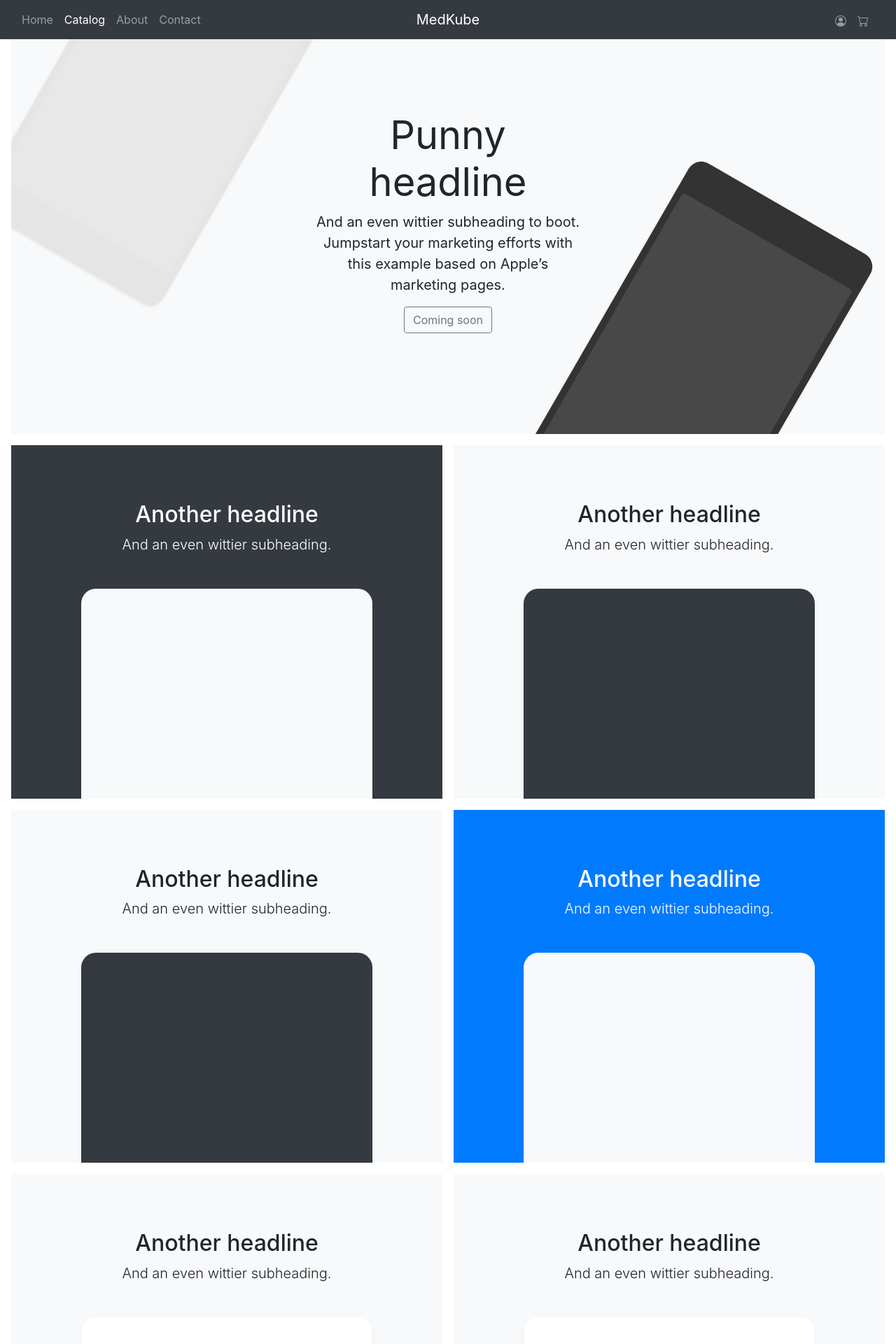
After one commit to ShahzadUmarBaig/Pharmacy-Web-App, a PHP site: page /product.html in a window 1280 px wide. The commit adds this page. Shown: the top 1920 px of the page at 70% size. Run offline with PHP 8.4, Linux system fonts and the light colour scheme; some libraries are stand-ins or nearby versions.

```diff
--- a/index.css
+++ b/index.css
@@ -1,3 +1,7 @@
+html {
+  scroll-behavior: smooth;
+}
+
 .bd-placeholder-img {
   font-size: 1.125rem;
   text-anchor: middle;
--- /dev/null
+++ b/product.css
@@ -0,0 +1,74 @@
+.container {
+  max-width: 960px;
+}
+
+/*
+ * Custom translucent site header
+ */
+
+.site-header {
+  background-color: rgba(0, 0, 0, .85);
+  -webkit-backdrop-filter: saturate(180%) blur(20px);
+  backdrop-filter: saturate(180%) blur(20px);
+}
+.site-header a {
+  color: #999;
+  transition: ease-in-out color .15s;
+}
+.site-header a:hover {
+  color: #fff;
+  text-decoration: none;
+}
+
+/*
+ * Dummy devices (replace them with your own or something else entirely!)
+ */
+
+.product-device {
+  position: absolute;
+  right: 10%;
+  bottom: -30%;
+  width: 300px;
+  height: 540px;
+  background-color: #333;
+  border-radius: 21px;
+  -webkit-transform: rotate(30deg);
+  transform: rotate(30deg);
+}
+
+.product-device::before {
+  position: absolute;
+  top: 10%;
+  right: 10px;
+  bottom: 10%;
+  left: 10px;
+  content: "";
+  background-color: rgba(255, 255, 255, .1);
+  border-radius: 5px;
+}
+
+.product-device-2 {
+  top: -25%;
+  right: auto;
+  bottom: 0;
+  left: 5%;
+  background-color: #e5e5e5;
+}
+
+
+/*
+ * Extra utilities
+ */
+
+.flex-equal > * {
+  -ms-flex: 1;
+  flex: 1;
+}
+@media (min-width: 768px) {
+  .flex-md-equal > * {
+    -ms-flex: 1;
+    flex: 1;
+  }
+}
+
+.overflow-hidden { overflow: hidden; }
--- /dev/null
+++ b/product.html
@@ -0,0 +1,327 @@
+<!DOCTYPE html>
+<html lang="en">
+  <head>
+    <meta charset="UTF-8" />
+    <meta name="viewport" content="width=device-width, initial-scale=1.0" />
+    <link
+      rel="stylesheet"
+      href="https://stackpath.bootstrapcdn.com/bootstrap/4.5.0/css/bootstrap.min.css"
+      integrity="sha384-9aIt2nRpC12Uk9gS9baDl411NQApFmC26EwAOH8WgZl5MYYxFfc+NcPb1dKGj7Sk"
+      crossorigin="anonymous"
+    />
+    <script
+      src="https://stackpath.bootstrapcdn.com/bootstrap/4.5.0/js/bootstrap.min.js"
+      integrity="sha384-OgVRvuATP1z7JjHLkuOU7Xw704+h835Lr+6QL9UvYjZE3Ipu6Tp75j7Bh/kR0JKI"
+      crossorigin="anonymous"
+    ></script>
+
+    <script src="//cdnjs.cloudflare.com/ajax/libs/jquery/3.2.1/jquery.min.js"></script>
+
+    <link
+      rel="stylesheet"
+      href="https://use.fontawesome.com/releases/v5.1.0/css/all.css"
+      integrity="sha384-lKuwvrZot6UHsBSfcMvOkWwlCMgc0TaWr+30HWe3a4ltaBwTZhyTEggF5tJv8tbt"
+      crossorigin="anonymous"
+    />
+
+    <link
+      rel="canonical"
+      href="https://getbootstrap.com/docs/4.5/examples/product/"
+    />
+
+    <!-- Bootstrap core CSS -->
+    <link href="../assets/dist/css/bootstrap.css" rel="stylesheet" />
+
+    <style>
+      .bd-placeholder-img {
+        font-size: 1.125rem;
+        text-anchor: middle;
+        -webkit-user-select: none;
+        -moz-user-select: none;
+        -ms-user-select: none;
+        user-select: none;
+      }
+
+      @media (min-width: 768px) {
+        .bd-placeholder-img-lg {
+          font-size: 3.5rem;
+        }
+      }
+    </style>
+    <!-- Custom styles for this template -->
+    <link href="product.css" rel="stylesheet" />
+  </head>
+  <body>
+    <header>
+      <nav
+        class="navbar navbar-dark navbar-expand-md fixed-top bg-dark justify-content-between"
+      >
+        <div class="container-fluid">
+          <button
+            class="navbar-toggler"
+            type="button"
+            data-toggle="collapse"
+            data-target=".dual-nav"
+          >
+            <span class="navbar-toggler-icon"></span>
+          </button>
+          <div
+            class="navbar-collapse collapse dual-nav w-50 order-1 order-md-0"
+          >
+            <ul class="navbar-nav">
+              <li class="nav-item">
+                <a class="nav-link pl-0" href="index.html"
+                  >Home <span class="sr-only">Home</span></a
+                >
+              </li>
+              <li class="nav-item active">
+                <a class="nav-link" href="product.html">Catalog</a>
+              </li>
+              <li class="nav-item">
+                <a class="nav-link" href="#">About</a>
+              </li>
+              <li class="nav-item">
+                <a class="nav-link" href="#">Contact</a>
+              </li>
+            </ul>
+          </div>
+          <a
+            href="/"
+            class="navbar-brand mx-auto d-block text-center order-0 order-md-1 w-25"
+            >MedKube</a
+          >
+          <div class="navbar-collapse collapse dual-nav w-50 order-2">
+            <ul class="nav navbar-nav ml-auto">
+              <li class="nav-item">
+                <a class="nav-link" href="singin.html" title="Sign In"
+                  ><svg
+                    width="1em"
+                    height="1em"
+                    viewBox="0 0 16 16"
+                    class="bi bi-person-circle"
+                    fill="currentColor"
+                    xmlns="http://www.w3.org/2000/svg"
+                  >
+                    <path
+                      d="M13.468 12.37C12.758 11.226 11.195 10 8 10s-4.757 1.225-5.468 2.37A6.987 6.987 0 0 0 8 15a6.987 6.987 0 0 0 5.468-2.63z"
+                    />
+                    <path
+                      fill-rule="evenodd"
+                      d="M8 9a3 3 0 1 0 0-6 3 3 0 0 0 0 6z"
+                    />
+                    <path
+                      fill-rule="evenodd"
+                      d="M8 1a7 7 0 1 0 0 14A7 7 0 0 0 8 1zM0 8a8 8 0 1 1 16 0A8 8 0 0 1 0 8z"
+                    />
+                  </svg>
+                </a>
+              </li>
+              <li class="nav-item">
+                <a class="nav-link" href="" title="Cart">
+                  <svg
+                    width="1em"
+                    height="1em"
+                    viewBox="0 0 16 16"
+                    class="bi bi-cart"
+                    fill="currentColor"
+                    xmlns="http://www.w3.org/2000/svg"
+                  >
+                    <path
+                      fill-rule="evenodd"
+                      d="M0 1.5A.5.5 0 0 1 .5 1H2a.5.5 0 0 1 .485.379L2.89 3H14.5a.5.5 0 0 1 .491.592l-1.5 8A.5.5 0 0 1 13 12H4a.5.5 0 0 1-.491-.408L2.01 3.607 1.61 2H.5a.5.5 0 0 1-.5-.5zM3.102 4l1.313 7h8.17l1.313-7H3.102zM5 12a2 2 0 1 0 0 4 2 2 0 0 0 0-4zm7 0a2 2 0 1 0 0 4 2 2 0 0 0 0-4zm-7 1a1 1 0 1 0 0 2 1 1 0 0 0 0-2zm7 0a1 1 0 1 0 0 2 1 1 0 0 0 0-2z"
+                    />
+                  </svg>
+                </a>
+              </li>
+            </ul>
+          </div>
+        </div>
+      </nav>
+    </header>
+
+    <div
+      class="position-relative overflow-hidden p-3 p-md-5 m-md-3 text-center bg-light"
+    >
+      <div class="col-md-5 p-lg-5 mx-auto my-5">
+        <h1 class="display-4 font-weight-normal">Punny headline</h1>
+        <p class="lead font-weight-normal">
+          And an even wittier subheading to boot. Jumpstart your marketing
+          efforts with this example based on Apple’s marketing pages.
+        </p>
+        <a class="btn btn-outline-secondary" href="#">Coming soon</a>
+      </div>
+      <div class="product-device shadow-sm d-none d-md-block"></div>
+      <div
+        class="product-device product-device-2 shadow-sm d-none d-md-block"
+      ></div>
+    </div>
+
+    <div class="d-md-flex flex-md-equal w-100 my-md-3 pl-md-3">
+      <div
+        class="bg-dark mr-md-3 pt-3 px-3 pt-md-5 px-md-5 text-center text-white overflow-hidden"
+      >
+        <div class="my-3 py-3">
+          <h2 class="display-5">Another headline</h2>
+          <p class="lead">And an even wittier subheading.</p>
+        </div>
+        <div
+          class="bg-light shadow-sm mx-auto"
+          style="width: 80%; height: 300px; border-radius: 21px 21px 0 0;"
+        ></div>
+      </div>
+      <div
+        class="bg-light mr-md-3 pt-3 px-3 pt-md-5 px-md-5 text-center overflow-hidden"
+      >
+        <div class="my-3 p-3">
+          <h2 class="display-5">Another headline</h2>
+          <p class="lead">And an even wittier subheading.</p>
+        </div>
+        <div
+          class="bg-dark shadow-sm mx-auto"
+          style="width: 80%; height: 300px; border-radius: 21px 21px 0 0;"
+        ></div>
+      </div>
+    </div>
+
+    <div class="d-md-flex flex-md-equal w-100 my-md-3 pl-md-3">
+      <div
+        class="bg-light mr-md-3 pt-3 px-3 pt-md-5 px-md-5 text-center overflow-hidden"
+      >
+        <div class="my-3 p-3">
+          <h2 class="display-5">Another headline</h2>
+          <p class="lead">And an even wittier subheading.</p>
+        </div>
+        <div
+          class="bg-dark shadow-sm mx-auto"
+          style="width: 80%; height: 300px; border-radius: 21px 21px 0 0;"
+        ></div>
+      </div>
+      <div
+        class="bg-primary mr-md-3 pt-3 px-3 pt-md-5 px-md-5 text-center text-white overflow-hidden"
+      >
+        <div class="my-3 py-3">
+          <h2 class="display-5">Another headline</h2>
+          <p class="lead">And an even wittier subheading.</p>
+        </div>
+        <div
+          class="bg-light shadow-sm mx-auto"
+          style="width: 80%; height: 300px; border-radius: 21px 21px 0 0;"
+        ></div>
+      </div>
+    </div>
+
+    <div class="d-md-flex flex-md-equal w-100 my-md-3 pl-md-3">
+      <div
+        class="bg-light mr-md-3 pt-3 px-3 pt-md-5 px-md-5 text-center overflow-hidden"
+      >
+        <div class="my-3 p-3">
+          <h2 class="display-5">Another headline</h2>
+          <p class="lead">And an even wittier subheading.</p>
+        </div>
+        <div
+          class="bg-white shadow-sm mx-auto"
+          style="width: 80%; height: 300px; border-radius: 21px 21px 0 0;"
+        ></div>
+      </div>
+      <div
+        class="bg-light mr-md-3 pt-3 px-3 pt-md-5 px-md-5 text-center overflow-hidden"
+      >
+        <div class="my-3 py-3">
+          <h2 class="display-5">Another headline</h2>
+          <p class="lead">And an even wittier subheading.</p>
+        </div>
+        <div
+          class="bg-white shadow-sm mx-auto"
+          style="width: 80%; height: 300px; border-radius: 21px 21px 0 0;"
+        ></div>
+      </div>
+    </div>
+
+    <div class="d-md-flex flex-md-equal w-100 my-md-3 pl-md-3">
+      <div
+        class="bg-light mr-md-3 pt-3 px-3 pt-md-5 px-md-5 text-center overflow-hidden"
+      >
+        <div class="my-3 p-3">
+          <h2 class="display-5">Another headline</h2>
+          <p class="lead">And an even wittier subheading.</p>
+        </div>
+        <div
+          class="bg-white shadow-sm mx-auto"
+          style="width: 80%; height: 300px; border-radius: 21px 21px 0 0;"
+        ></div>
+      </div>
+      <div
+        class="bg-light mr-md-3 pt-3 px-3 pt-md-5 px-md-5 text-center overflow-hidden"
+      >
+        <div class="my-3 py-3">
+          <h2 class="display-5">Another headline</h2>
+          <p class="lead">And an even wittier subheading.</p>
+        </div>
+        <div
+          class="bg-white shadow-sm mx-auto"
+          style="width: 80%; height: 300px; border-radius: 21px 21px 0 0;"
+        ></div>
+      </div>
+    </div>
+
+    <footer class="container pt-5">
+      <div class="row">
+        <div class="col-6 col-md">
+          <h5>Features</h5>
+          <ul class="list-unstyled text-small">
+            <li><a class="text-muted" href="#">Cool stuff</a></li>
+            <li><a class="text-muted" href="#">Random feature</a></li>
+            <li><a class="text-muted" href="#">Team feature</a></li>
+            <li><a class="text-muted" href="#">Stuff for developers</a></li>
+            <li><a class="text-muted" href="#">Another one</a></li>
+            <li><a class="text-muted" href="#">Last time</a></li>
+          </ul>
+        </div>
+        <div class="col-6 col-md">
+          <h5>Resources</h5>
+          <ul class="list-unstyled text-small">
+            <li><a class="text-muted" href="#">Resource</a></li>
+            <li><a class="text-muted" href="#">Resource name</a></li>
+            <li><a class="text-muted" href="#">Another resource</a></li>
+            <li><a class="text-muted" href="#">Final resource</a></li>
+          </ul>
+        </div>
+        <div class="col-6 col-md">
+          <h5>Resources</h5>
+          <ul class="list-unstyled text-small">
+            <li><a class="text-muted" href="#">Business</a></li>
+            <li><a class="text-muted" href="#">Education</a></li>
+            <li><a class="text-muted" href="#">Government</a></li>
+            <li><a class="text-muted" href="#">Gaming</a></li>
+          </ul>
+        </div>
+        <div class="col-6 col-md">
+          <h5>About</h5>
+          <ul class="list-unstyled text-small">
+            <li><a class="text-muted" href="#">Team</a></li>
+            <li><a class="text-muted" href="#">Locations</a></li>
+            <li><a class="text-muted" href="#">Privacy</a></li>
+            <li><a class="text-muted" href="#">Terms</a></li>
+          </ul>
+        </div>
+      </div>
+      <div class="my-3">
+        <p class="float-right"><a href="#">Back to top</a></p>
+        <p class="d-block mb-3 text-muted">&copy; 2017-2020</p>
+      </div>
+    </footer>
+
+    <script
+      src="https://code.jquery.com/jquery-3.5.1.slim.min.js"
+      integrity="sha384-DfXdz2htPH0lsSSs5nCTpuj/zy4C+OGpamoFVy38MVBnE+IbbVYUew+OrCXaRkfj"
+      crossorigin="anonymous"
+    ></script>
+    <script>
+      window.jQuery ||
+        document.write(
+          '<script src="../assets/js/vendor/jquery.slim.min.js"><\/script>'
+        );
+    </script>
+    <script src="../assets/dist/js/bootstrap.bundle.js"></script>
+  </body>
+</html>
```
Also changed, not shown: index.html (+50 -14 lines).
